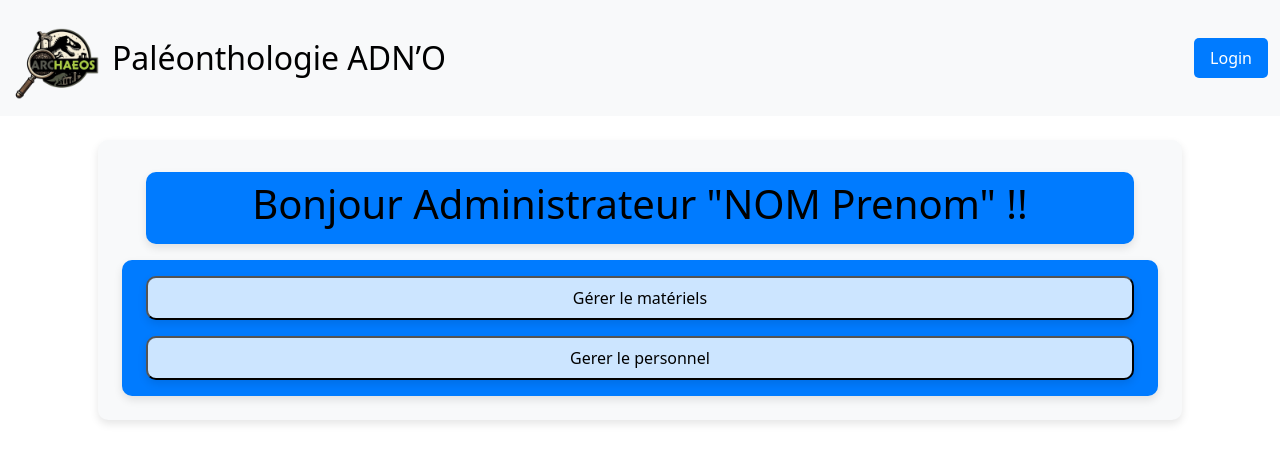
After one commit to MagOrl/SAE-3.01A-GR_N, a Flask app: page /admin/ in a window 1280 px wide. The commit adds this page. Shown: the top 463 px of the page. Run offline with Flask 3, Linux system fonts and the light colour scheme; parts of the project's set-up code (start-up, migrations or seed data) failed here and were passed over.

Commit message:
Ajout front menu principale admin, ajout de variable dans le css pour que tout le monde est la même palette de couleur

```diff
--- a/monApp/static/style.css
+++ b/monApp/static/style.css
@@ -1,4 +1,13 @@
-.navbar-brand{
+:root {
+    --primary-color: #007bff;
+    --light-primary: #cce5ff;
+    --hover-primary: #66b3ff;
+    --bg: #f8f9fa;
+    --shadow: 0 4px 8px rgba(0, 0, 0, 0.1);
+    --shadow-hover: 0 6px 12px rgba(0, 0, 0, 0.15);
+}
+
+.navbar-brand {
   font-size: 200%;
 }
 
@@ -14,3 +23,51 @@
   background-color: #0056b3;
   color: white;
 }
+
+/* ADMINISTRATEUR */
+
+.boite-bonjour-admin,
+.boite-choix-menu,
+.bouton-gerer-materiel,
+.bouton-gerer-personnel,
+.bloc-entier-admin {
+    border-radius: 10px;
+    box-shadow: var(--shadow);
+    color: black;
+}
+
+.bouton-gerer-materiel,
+.bouton-gerer-personnel {
+    text-align: center;
+    padding: 0.5rem 1rem;
+    margin: 0.5rem;
+    background-color: var(--light-primary);
+    transition: 250ms all;
+}
+
+.bouton-gerer-materiel:hover,
+.bouton-gerer-personnel:hover {
+    background-color: var(--hover-primary);
+    box-shadow: var(--shadow-hover);
+}
+
+.boite-bonjour-admin {
+    text-align: center;
+    background-color: var(--primary-color);
+    margin: 1em 2rem 1em 2rem;
+    padding: 0.5rem 1rem;
+}
+
+.boite-choix-menu {
+    display: flex;
+    flex-direction: column;
+    background-color: var(--primary-color);
+    padding: 0.5rem 1rem;
+    margin: 0.5rem;
+}
+
+.bloc-entier-admin {
+    background-color: var(--bg);
+    padding: 1rem;
+    margin: 1rem;
+}
--- /dev/null
+++ b/monApp/templates/home_admin.html
@@ -0,0 +1,11 @@
+{% extends "nav_bar.html" %} {% block content %}
+<div class="bloc-entier-admin">
+<div class="boite-bonjour-admin">
+    <h1>Bonjour Administrateur "NOM Prenom" !!</h1>
+</div>
+<div class="boite-choix-menu">
+    <input type="button" class="bouton-gerer-materiel" value="Gérer le matériels">
+    <input type="button" class="bouton-gerer-personnel" value="Gerer le personnel">
+</div>
+</div>
+{% endblock %}
--- a/monApp/views.py
+++ b/monApp/views.py
@@ -6,5 +6,9 @@ from .app import app
 def index():
     return render_template("nav_bar.html")
 
+@app.route("/admin/")
+def admin():
+    return render_template("home_admin.html")
+
 if __name__ == "__main__":
     app.run()
```
Also changed, not shown: 1 other file. Lines whose indentation alone changed are shown as unchanged.
